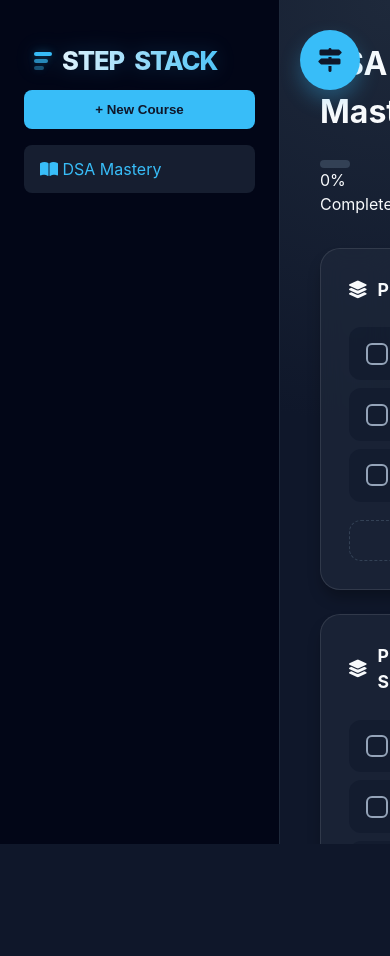
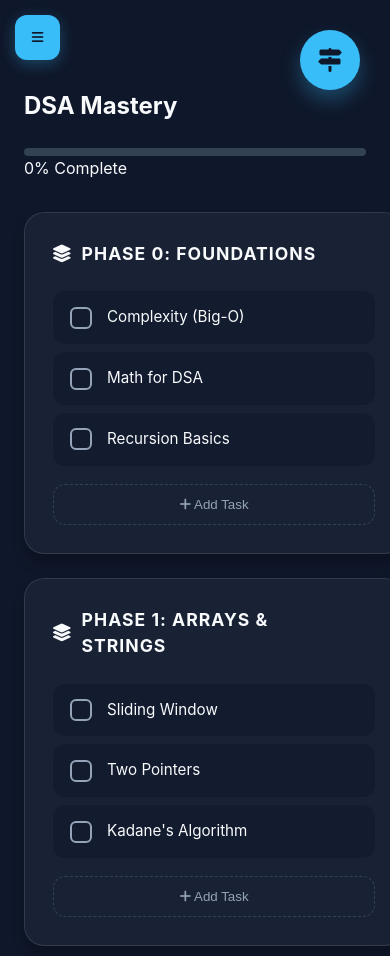
Before and after one commit to Amanjeet-007/StepStack, a plain HTML site: page index.html in a window 390 px wide. Shown: the top 956 px of the page. Before the commit the page ends 844 px from the top, so only its background shows below. Drawn offline with Linux system fonts and the light colour scheme.

Commit message:
mobile responsive

```diff
--- a/index.html
+++ b/index.html
@@ -92,6 +92,9 @@ Async/Await"></textarea>
         </div>
     </div>
     <div class="app-container">
+        <button class="mobile-toggle" onclick="toggleSidebar()">
+            <i class="fas fa-bars"></i>
+        </button>
         <aside class="sidebar">
             <div class="logo">
                 <div class="logo-icon">
--- a/script.js
+++ b/script.js
@@ -26,7 +26,7 @@ function init() {
 
     // Setup Modal Submit Listener
     const submitBtn = document.getElementById('input-modal-submit');
-    if(submitBtn) submitBtn.onclick = handleInputSubmit;
+    if (submitBtn) submitBtn.onclick = handleInputSubmit;
 }
 
 // --- 3. RENDERING ENGINE ---
@@ -52,6 +52,19 @@ function renderCourse() {
     const course = courses[activeCourseIndex];
     const container = document.getElementById('roadmap-container');
     const titleEl = document.getElementById('active-course-title');
+    // Inside renderCourse(), if course.data is empty:
+    if (course.data.length === 0) {
+        container.innerHTML = `
+        <div class="empty-roadmap-state">
+            <i class="fas fa-layer-group"></i>
+            <p>Your roadmap is empty.</p>
+            <button class="btn-primary" style="width:auto" onclick="openHelper()">
+                Get Help with AI Prompt
+            </button>
+        </div>
+    `;
+        return;
+    }
 
     if (!course || !container) return;
 
@@ -177,7 +190,7 @@ function openInputModal(title, defaultValue = "", callback) {
     const field = document.getElementById('custom-input-field');
     const titleEl = document.getElementById('input-modal-title');
 
-    if(!modal || !field) return;
+    if (!modal || !field) return;
 
     titleEl.innerText = title;
     field.value = defaultValue;
@@ -282,6 +295,21 @@ function copyPrompt() {
         setTimeout(() => btn.innerHTML = '<i class="fas fa-copy"></i> Copy Prompt', 2000);
     });
 }
+// Add this to your script.js (Utilities section)
+function toggleSidebar() {
+    const sidebar = document.querySelector('.sidebar');
+    sidebar.classList.toggle('active');
+}
+
+// Close sidebar when clicking a course on mobile
+const originalSwitchCourse = switchCourse;
+switchCourse = function(index) {
+    originalSwitchCourse(index);
+    if (window.innerWidth <= 768) {
+        toggleSidebar();
+    }
+};
+
 
 // START APP
 init();
--- a/style.css
+++ b/style.css
@@ -44,7 +44,7 @@ body {
     font-family: 'Inter', system-ui, -apple-system, sans-serif;
     background-color: var(--bg-dark);
     color: var(--text-main);
-    overflow: hidden;
+    overflow: auto;
     /* Prevents body scroll, allows container scroll */
     line-height: 1.5;
 }
@@ -68,14 +68,50 @@ body {
 }
 
 /* ==========================================================================
-   3. LAYOUT
-   ========================================================================== */
+/* Layout Adjustment */
 .app-container {
     display: flex;
-    width: 100vw;
-    height: 100vh;
+    width: 100%;
+    min-height: 100vh; /* Ensure it takes full height but can grow */
+    height: auto;
+    overflow: visible;
 }
 
+.main-content {
+    flex: 1;
+    padding: 2rem;
+    width: 100%;
+    overflow-y: visible; /* Let the body handle the scroll */
+}
+
+/* Ensure the grid wraps and stays responsive */
+.roadmap-grid {
+    display: flex;
+    flex-wrap: wrap; /* This makes items wrap to the next line */
+    gap: 1.5rem;
+    margin-top: 2rem;
+    align-items: flex-start;
+}
+
+/* Adjust card width for wrapping */
+.phase-card {
+    flex: 1 1 380px; /* Grow, shrink, and basis of 380px */
+    max-width: 100%; /* Prevent overflow on very small screens */
+    min-width: 300px; /* Minimum width before stacking */
+}
+
+/* Mobile specific overrides */
+@media (max-width: 768px) {
+    .main-content {
+        padding: 5rem 1rem 1rem 1rem;
+    }
+
+    .phase-card {
+        flex: 1 1 100%; /* Take full width on mobile */
+    }
+}
+
+/* Sidebar Responsive Logic */
 .sidebar {
     width: 280px;
     background: var(--bg-sidebar);
@@ -84,13 +120,154 @@ body {
     display: flex;
     flex-direction: column;
     flex-shrink: 0;
+    transition: var(--transition-smooth);
+    z-index: 1001;
 }
 
-.main-content {
-    flex: 1;
-    padding: 2.5rem;
-    overflow-y: auto;
-    background: radial-gradient(circle at top right, #1e293b 0%, var(--bg-dark) 50%);
+/* Mobile Toggle Styling */
+.mobile-toggle {
+    display: none; /* Hidden on desktop */
+    position: fixed;
+    top: 20px;
+    left: 20px;
+    z-index: 1002;
+    background: var(--accent);
+    color: var(--bg-dark);
+    border: none;
+    width: 45px;
+    height: 45px;
+    border-radius: 12px;
+    cursor: pointer;
+    box-shadow: 0 4px 15px var(--accent-glow);
+}
+
+/* ==========================================================================
+   RESPONSIVE QUERIES
+   ========================================================================== */
+
+/* Tablet View: Collapse Sidebar to Icons */
+@media (max-width: 1024px) {
+    .sidebar {
+        width: 85px;
+        padding: 2rem 0.75rem;
+        align-items: center;
+    }
+
+    .sidebar .logo span,
+    .sidebar li div span,
+    .sidebar .btn-primary span {
+        display: none;
+    }
+
+    .sidebar .btn-primary {
+        padding: 12px;
+        width: 50px;
+    }
+
+    .sidebar .logo {
+        font-size: 0; /* Hides text but keeps icon if you have one */
+    }
+}
+/* ==========================================================================
+   UPDATED RESPONSIVE QUERIES
+   ========================================================================== */
+
+/* Desktop & Tablet (Laptops) */
+@media (min-width: 769px) {
+    .mobile-toggle {
+        display: none;
+    }
+    .sidebar {
+        left: 0 !important; /* Ensure visibility on desktop */
+    }
+}
+
+/* Mobile View (Phones & Small Tablets) */
+@media (max-width: 768px) {
+    .mobile-toggle {
+        display: flex;
+        align-items: center;
+        justify-content: center;
+        left: 15px;
+        top: 15px;
+    }
+
+    .sidebar {
+        position: fixed;
+        left: -280px; /* Hide off-screen */
+        top: 0;
+        bottom: 0;
+        height: 100vh;
+        width: 280px;
+        transition: transform 0.3s cubic-bezier(0.4, 0, 0.2, 1);
+        box-shadow: none;
+        background: var(--bg-sidebar);
+    }
+
+    /* This class is toggled by JS */
+    .sidebar.active {
+        transform: translateX(280px);
+        box-shadow: 20px 0 50px rgba(0, 0, 0, 0.9);
+    }
+
+    .main-content {
+        padding: 5rem 1rem 1rem 1rem; /* Space for the floating button */
+        width: 100%;
+        overflow-y: auto;
+    }
+
+    .header-info h1 {
+        font-size: 1.5rem;
+        margin-top: 0.5rem;
+    }
+
+    .roadmap-grid {
+        grid-template-columns: 1fr; /* Stack cards vertically */
+    }
+
+    /* Make modals easier to use on touch */
+    .modal-card {
+        padding: 1.5rem;
+        width: 95%;
+    }
+
+    /* Move FAB to not block the bottom right checklist items */
+    .fab-help {
+        bottom: 20px;
+        right: 20px;
+        top: auto;
+        width: 50px;
+        height: 50px;
+    }
+}
+
+/* Mobile View: Sidebar becomes a Drawer */
+@media (max-width: 768px) {
+    .mobile-toggle {
+        display: block;
+    }
+
+    .sidebar {
+        position: fixed;
+        left: -280px; /* Hidden by default */
+        height: 100%;
+        width: 280px;
+    }
+
+    .sidebar.active {
+        left: 0;
+        box-shadow: 20px 0 50px rgba(0,0,0,0.8);
+    }
+
+    /* Adjust main content padding so toggle doesn't overlap title */
+    .main-content {
+        padding: 5rem 1.5rem 1.5rem 1.5rem;
+    }
+
+    /* Make grid single column on small phones */
+    .roadmap-grid {
+        grid-template-columns: 1fr;
+    }
 }
 
 /* ==========================================================================
```
